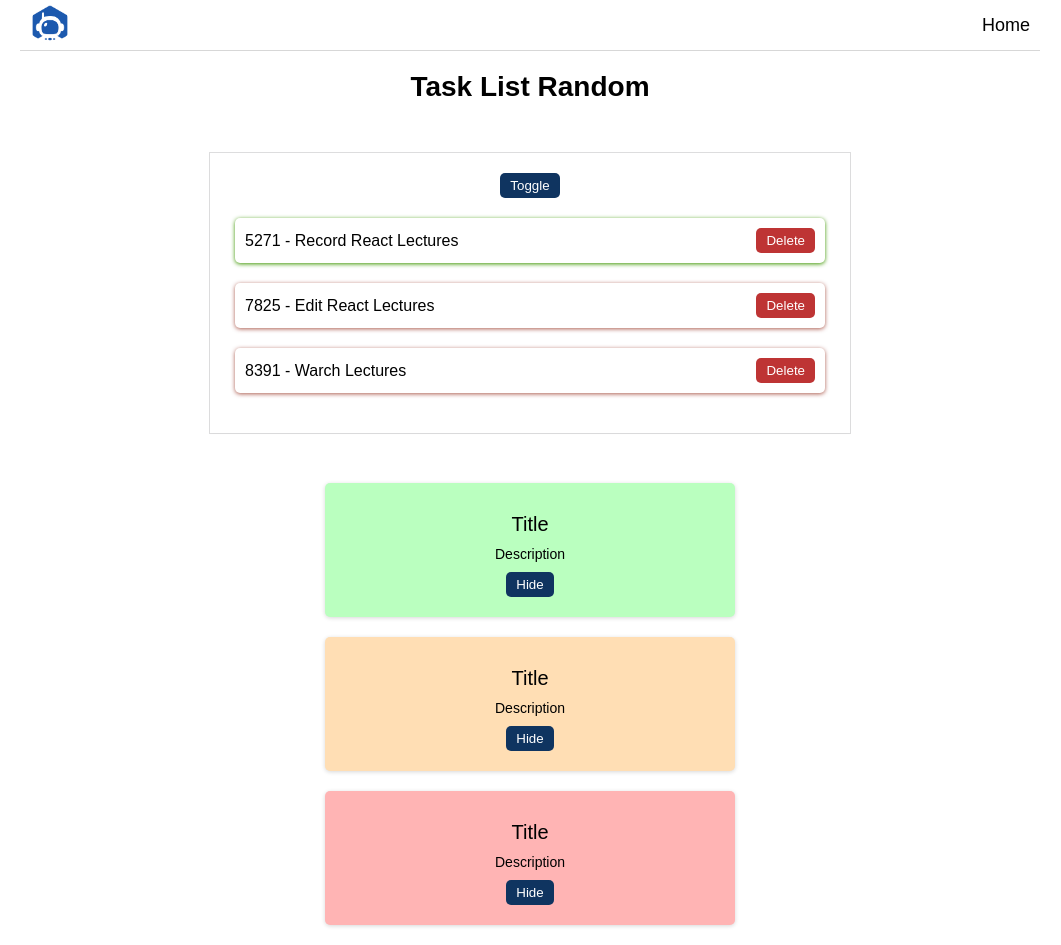
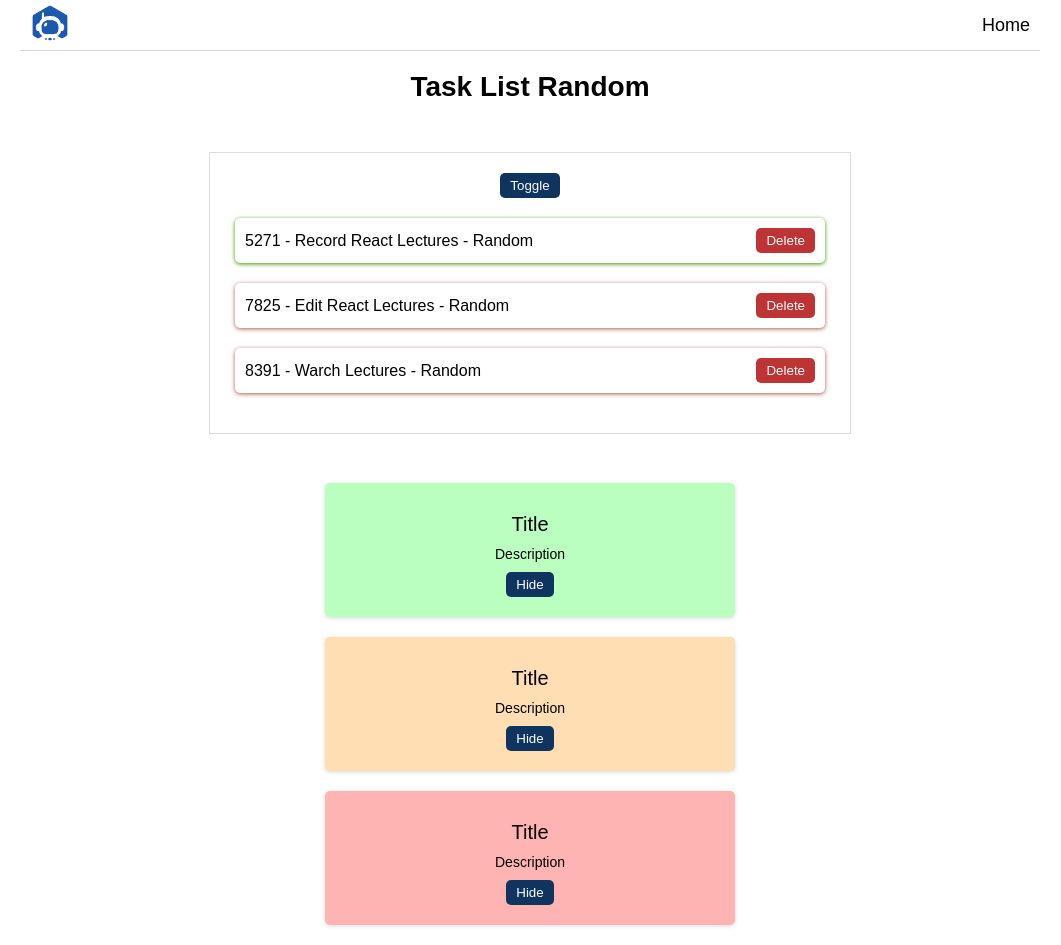
Before and after one commit to mfirmanakbar/taskmate, a React (Create React App) app: page / in a window 1280 px wide. Shown: the whole page, without its empty margins (110-1171 px from the left). Built offline with nearby package versions, Linux system fonts and the light colour scheme.

Commit message:
add props driling

```diff
--- a/src/App.js
+++ b/src/App.js
@@ -3,10 +3,12 @@ import { TaskList } from './components/TaskList';
 import './App.css';
 
 function App() {
+  const info = "Random";
+
   return (
     <div className="App">
       <Header />
-      <TaskList title='Random' />
+      <TaskList title='Random' info={info}/>
     </div>
   )
 }
--- a/src/components/TaskCard.js
+++ b/src/components/TaskCard.js
@@ -11,11 +11,11 @@
 // }
 
 // SIMPLE SOLUTION
-export const TaskCard = ({task, handleDelete}) => {
+export const TaskCard = ({task, handleDelete, info}) => {
     return (
       <>
           <li className={task.completed ? 'completed' : 'incomplete'}>
-              <span>{task.id} - {task.name}</span>
+              <span>{task.id} - {task.name} - {info}</span>
               <button className='delete' onClick={() => handleDelete(task.id)}>Delete</button>
           </li>
       </>
--- a/src/components/TaskList.js
+++ b/src/components/TaskList.js
@@ -2,7 +2,7 @@ import { useState } from 'react';
 import { TaskCard } from './TaskCard';
 import { BoxCard } from './BoxCard';
 
-export const TaskList = (props) => {
+export const TaskList = (props) => { // bisa juga langsung => export const TaskList = (title, info)
     const [tasks, setTasks] = useState(
         [
             {id: 5271, name: "Record React Lectures", completed: true},
@@ -24,7 +24,7 @@ export const TaskList = (props) => {
                 <button onClick={() => setShow(!show)} className='trigger'>Toggle</button>
                 {
                     show && tasks.map((task) => (
-                        <TaskCard task={task} handleDelete={handleDelete} key={task.id} />
+                        <TaskCard task={task} handleDelete={handleDelete} key={task.id} info={props.info} />
                     ))
                 }
             </ul>
```
